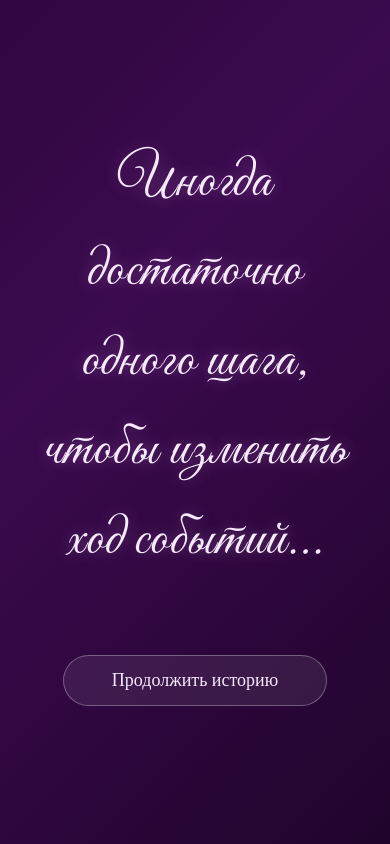
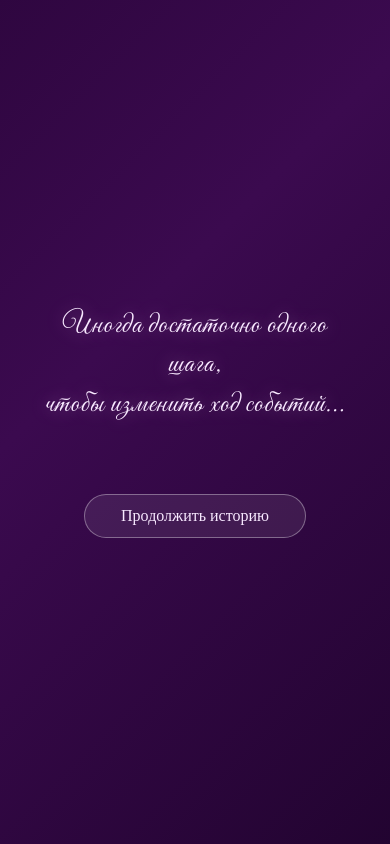
Before and after one commit to Sancho772/first-step, a plain HTML site: page index.html in a window 390 px wide. Drawn offline with Linux system fonts and the light colour scheme.

Commit message:
Add files via upload

```diff
--- a/index.html
+++ b/index.html
@@ -19,15 +19,15 @@ body {
     display: flex;
     justify-content: center;
     align-items: center;
-    background: linear-gradient(135deg, #1a0026, #3b0a4f, #120018);
+    background: linear-gradient(135deg, #1a0026, #3b0a4f, #14001f);
     background-size: 200% 200%;
-    animation: gradientMove 12s ease infinite;
+    animation: gradientMove 15s ease infinite;
     color: #f8e9ff;
     text-align: center;
 }
 
 .container {
-    max-width: 800px;
+    max-width: 900px;
     padding: 40px;
     animation: fadeIn 2.5s ease forwards;
     opacity: 0;
@@ -39,7 +39,7 @@ h1 {
     font-weight: 400;
     line-height: 1.6;
     letter-spacing: 1px;
-    text-shadow: 0 0 15px rgba(255, 200, 255, 0.3);
+    text-shadow: 0 0 18px rgba(255, 200, 255, 0.35);
 }
 
 .button {
@@ -48,7 +48,7 @@ h1 {
     padding: 14px 48px;
     border-radius: 50px;
     background: rgba(255,255,255,0.08);
-    border: 1px solid rgba(255,255,255,0.3);
+    border: 1px solid rgba(255,255,255,0.35);
     color: #f8e9ff;
     text-decoration: none;
     font-size: 18px;
@@ -58,8 +58,27 @@ h1 {
 }
 
 .button:hover {
-    background: rgba(255,255,255,0.2);
+    background: rgba(255,255,255,0.25);
     transform: translateY(-4px);
+}
+
+/* 📱 Адаптация под телефон */
+@media (max-width: 768px) {
+    h1 {
+        font-size: 38px;
+        line-height: 1.4;
+    }
+
+    .button {
+        font-size: 16px;
+        padding: 12px 36px;
+    }
+}
+
+@media (max-width: 480px) {
+    h1 {
+        font-size: 28px;
+    }
 }
 
 @keyframes fadeIn {
@@ -72,6 +91,16 @@ h1 {
     100% { background-position: 0% 50%; }
 }
 </style>
+
+    <!-- Google tag (gtag.js) -->
+<script async src="https://www.googletagmanager.com/gtag/js?id=G-XXXXXXXXXX"></script>
+<script>
+  window.dataLayer = window.dataLayer || [];
+  function gtag(){dataLayer.push(arguments);}
+  gtag('js', new Date());
+  gtag('config', 'G-K3ZEVXC92S');
+</script>
+
 </head>
 
 <body>
```
